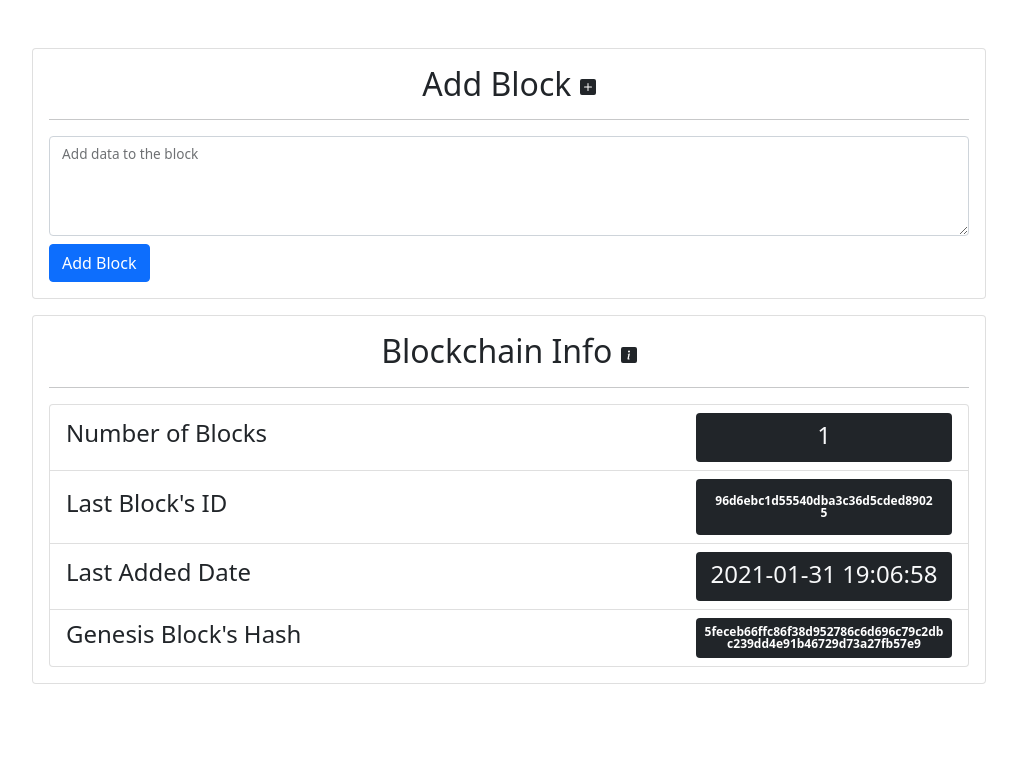
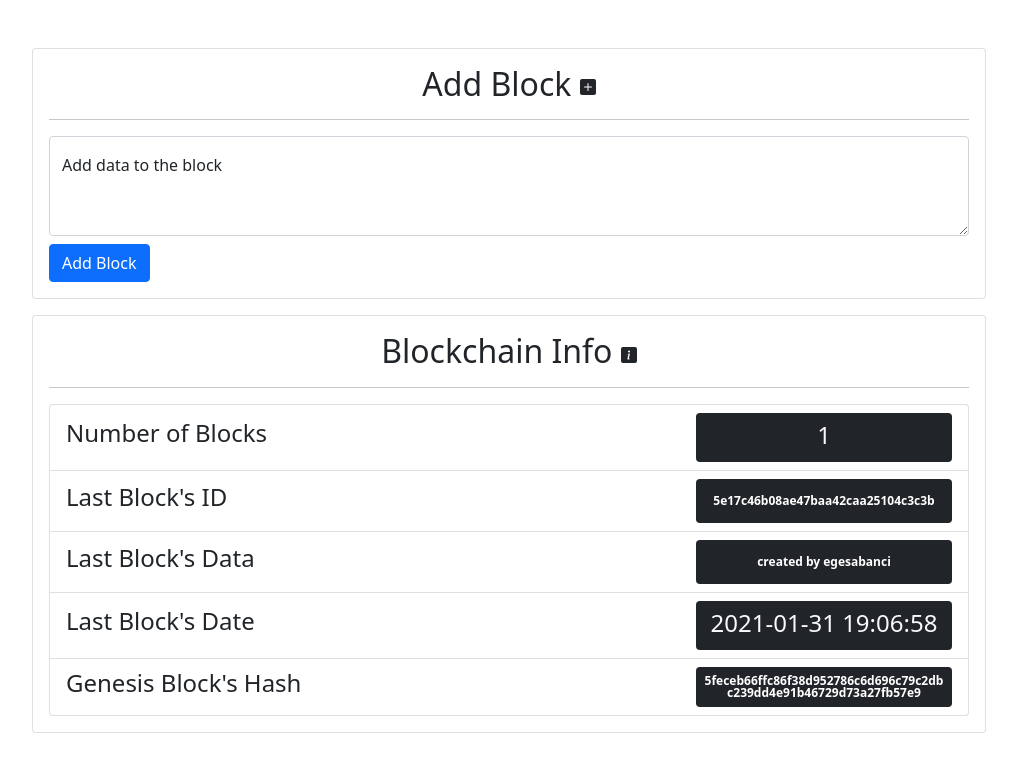
Before and after one commit to Egesabanci/blockchain, a Flask app: page / in a window 1280 px wide. Shown: the top 772 px of the page, without its empty margins (131-1148 px from the left). Run offline with Flask 2, Linux system fonts and the light colour scheme; data comes from the database, SQL or seed files in the repository.

Commit message:
added '/add' route

```diff
--- a/src/blockchain.py
+++ b/src/blockchain.py
@@ -33,11 +33,11 @@
 
 	def hash_block(self, data):
 		# hashing block with given data
-		previous_hash = self.previous_hash()
-		block_id = uuid4().hex
+		previous_hash = str(self.previous_hash())
+		block_id = str(uuid4().hex)
 		block_date = str(datetime.now())
 
-		hash_instance = str(previous_hash + block_id + data + block_date)
+		hash_instance = str(previous_hash + block_id + str(data) + block_date)
 		final_hash = sha256(bytes(hash_instance, encoding = "utf-8")).hexdigest()
 
 		# new block with hashed special fingerprint
--- a/src/routes.py
+++ b/src/routes.py
@@ -1,9 +1,10 @@
 from flask import request, render_template
-from flask import jsonify
+from flask import jsonify, redirect, url_for
 
 from .app import app
 from .database import db
 from .models import Chain
+from .blockchain import Blockchain
 
 # index route - serving main.html, get chain info
 @app.route("/", methods = ["GET"])
@@ -17,7 +18,8 @@
 			"num_of_blocks": len(query),
 			"final_block_id": query[-1].block_id,
 			"last_block_date": query[-1].block_date[0:19],
-			"genesis_block_hash": query[0].block_hash
+			"genesis_block_hash": query[0].block_hash,
+			"final_block_data": query[-1].block_data
 		}
 
 		return render_template("main.html", context = info)
@@ -28,4 +30,22 @@
 # add route - adding new blocks to the chain
 @app.route("/add", methods = ["POST"])
 def add_block():
-	pass
+	# add new block to the main blockchain
+	if request.method == "POST":
+		chain = Blockchain(database_instance = Chain)
+		form_data = request.form["data"]
+
+		# new created block
+		new_block = chain.hash_block(data = form_data)
+		new_block_instance = Chain(block_id = new_block.block_id,
+			block_hash = new_block.block_hash,
+			block_data = new_block.block_data,
+			block_date = new_block.block_date)
+
+		db.session.add(new_block_instance)
+		db.session.commit()
+
+		return redirect(url_for("index"))
+
+	else:
+		return jsonify({"message" : "request is not valid"})
--- a/src/templates/main.html
+++ b/src/templates/main.html
@@ -7,7 +7,7 @@
 </head>
 <body>
 
-	<div class = "row mt-5">
+	<div class = "row mt-5 mb-5">
 		<div class = "col-12">
 			<div class = "row justify-content-center">
 				<div class = "col-9">
@@ -23,10 +23,10 @@
 							<!--Adding blocks section-->
 							<form class = "form-group" method = "POST" action = "/add">
 								<div class="form-floating">
-							  	<textarea class="form-control" id="floatingTextarea1" name = "data" style="height: 100px"></textarea>
+							  	<textarea class="form-control" id="floatingTextarea1" placeholder = "This is placeholder" name = "data" style="height: 100px"></textarea>
 							  	<label for="floatingTextarea">Add data to the block</label>
 								</div>
-								<button class = "btn btn-large mt-2 btn-primary" onclick = "submitEvent()" type = "submit">Add Block</button>
+								<button class = "btn btn-large mt-2 btn-primary" type = "submit">Add Block</button>
 							</form>
 						</div>
 					</div>
@@ -58,7 +58,13 @@
 									</span>
 								</li>
 								<li class = "list-group-item d-flex justify-content-between">
-									<h4 class = "d-flex align-items-center">Last Added Date</h4>
+									<h4 class = "d-flex align-items-center">Last Block's Data</h4>
+									<span class="badge badge-primary text-wrap bg-dark p-3" style="width: 16rem;">
+									  {{ context["final_block_data"] }}
+									</span>
+								</li>
+								<li class = "list-group-item d-flex justify-content-between">
+									<h4 class = "d-flex align-items-center">Last Block's Date</h4>
 									<span class="badge badge-primary text-wrap bg-dark" style="width: 16rem;">
 									  <h4 class = "text-wrap text-light pt-1">{{ context["last_block_date"] }}</h4>
 									</span>
@@ -77,13 +83,6 @@
 		</div>
 	</div>
 
-	<script type="text/javascript">
-		// prevent refreshing on submit
-		const submitEvent = (e) => {
-			e.preventDefault()
-		}
-	</script>
-
 	<!--Adding JS part of the Bootstrap-->
 	<script src="https://cdn.jsdelivr.net/npm/bootstrap@5.0.0-beta1/dist/js/bootstrap.bundle.min.js" integrity="sha384-ygbV9kiqUc6oa4msXn9868pTtWMgiQaeYH7/t7LECLbyPA2x65Kgf80OJFdroafW" crossorigin="anonymous"></script>
 </body>
```
